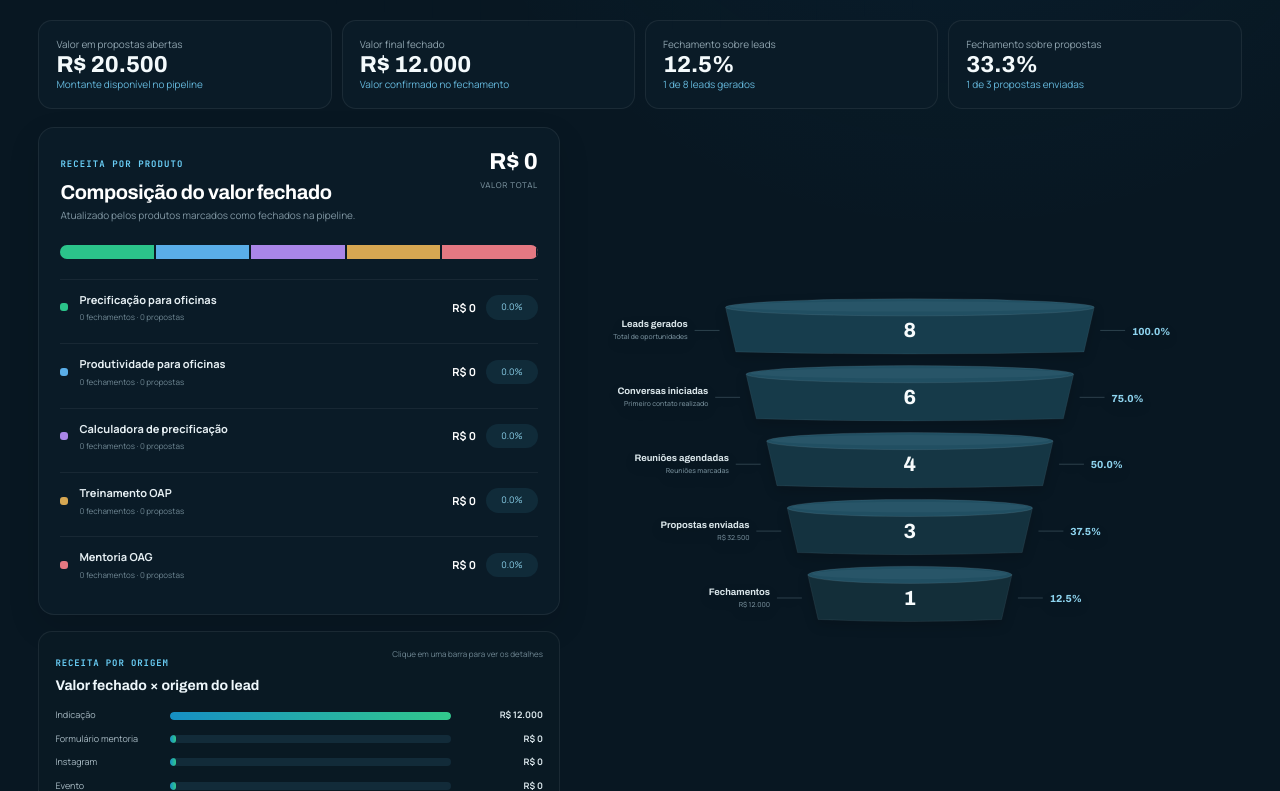
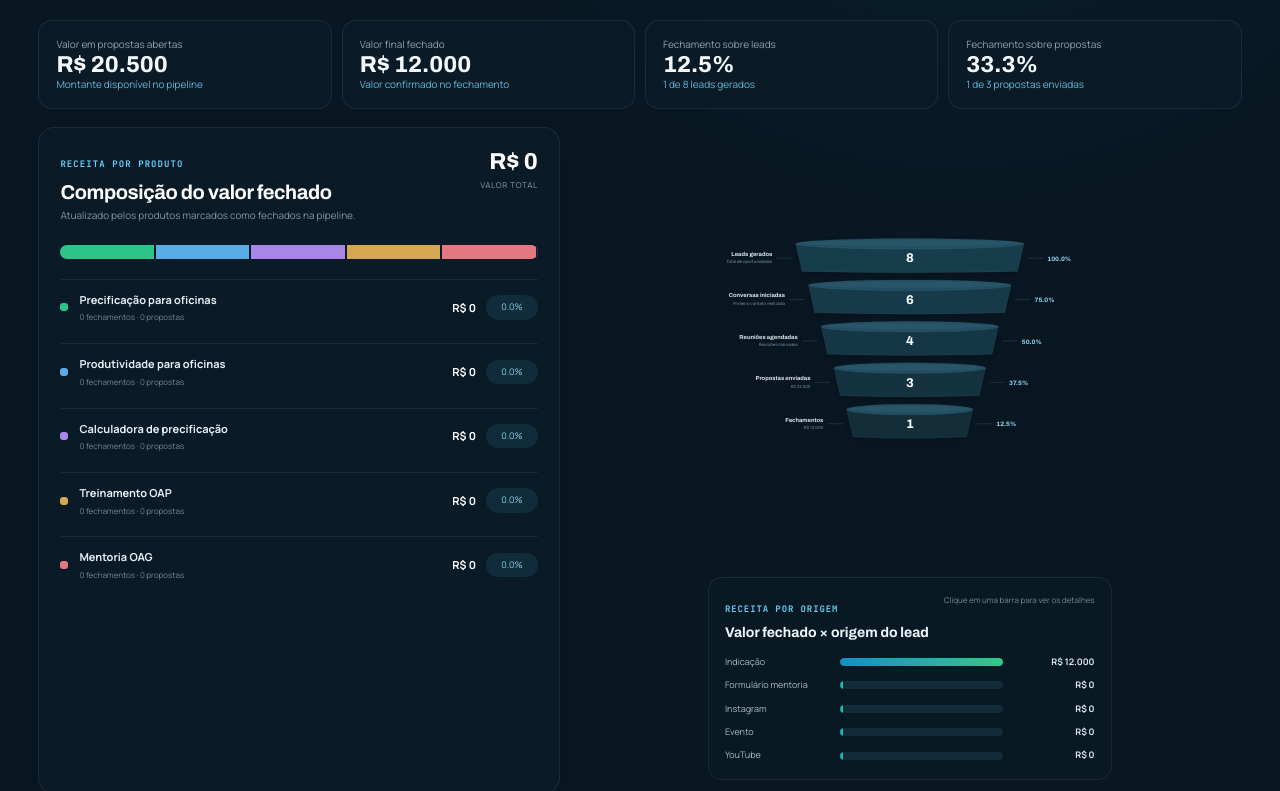
Before and after one commit to cezarhlima1/diegomensor, a Next.js app: page /CRM in a window 1280 px wide. Shown: the part 389-1180 px from the top of the page. Built offline with nearby package versions, Linux system fonts and the light colour scheme.

Commit message:
Reposiciona receita por origem abaixo do funil

```diff
--- a/components/crm/CRM.tsx
+++ b/components/crm/CRM.tsx
@@ -411,13 +411,14 @@ function Dashboard({
         </article>
       </div>
       <FinancialSummary stats={stats} />
-      <div className={styles.analysisColumn}><ProductValueChart leads={leads} /><OriginValueChart leads={leads} /></div>
+      <div className={styles.analysisColumn}><ProductValueChart leads={leads} /></div>
       <section className={`${styles.panel} ${styles.sourcePanel}`}>
         <PanelTitle eyebrow="Conversão comercial" title="Funil de leads" />
         <p className={styles.sourceIntro}>
           Acompanhe quantos leads avançam em cada etapa, do primeiro contato ao fechamento.
         </p>
         <FunnelVisualization steps={funnelSteps} total={leads.length} />
+        <OriginValueChart leads={leads} />
       </section>
       <MonthlyMetricsChart leads={allLeads} endMonth={selectedMonth} goals={monthlyGoals} setGoal={updateMonthlyGoal} />
     </div>
--- a/components/crm/crm.module.css
+++ b/components/crm/crm.module.css
@@ -1950,3 +1950,12 @@
 .topbar>.periodFilter>label>span{color:#8ea4af;font-size:10px;font-weight:700;letter-spacing:.04em;text-transform:uppercase}
 .topbar>.periodFilter>label>input{width:175px}
 @media(max-width:700px){.topbar>.periodFilter{display:flex;grid-column:1/-1;width:100%;padding-top:9px}.topbar>.periodFilter>label{display:flex;width:100%}.topbar>.periodFilter>label>span{display:block}.topbar>.periodFilter>label>input{flex:1;width:auto}}
+
+/* Receita por origem abaixo do funil, com as duas colunas alinhadas. */
+.dashboardContent>.analysisColumn{grid-template-rows:1fr}
+.dashboardContent>.analysisColumn>.productChart{height:100%}
+.dashboardContent>.sourcePanel{display:grid;grid-template-rows:minmax(420px,1fr) auto;place-items:stretch;align-content:stretch;gap:16px}
+.dashboardContent>.sourcePanel>.funnelVisual{display:flex;align-items:center;justify-content:center;width:100%;height:100%;min-height:420px}
+.dashboardContent>.sourcePanel>.originAnalysis{width:100%;margin:0}
+@media(max-width:1100px){.dashboardContent>.analysisColumn>.productChart{height:auto}.dashboardContent>.sourcePanel{grid-template-rows:auto auto}.dashboardContent>.sourcePanel>.funnelVisual{min-height:400px}}
+@media(max-width:700px){.dashboardContent>.sourcePanel{gap:12px}.dashboardContent>.sourcePanel>.funnelVisual{min-height:320px}}
```
